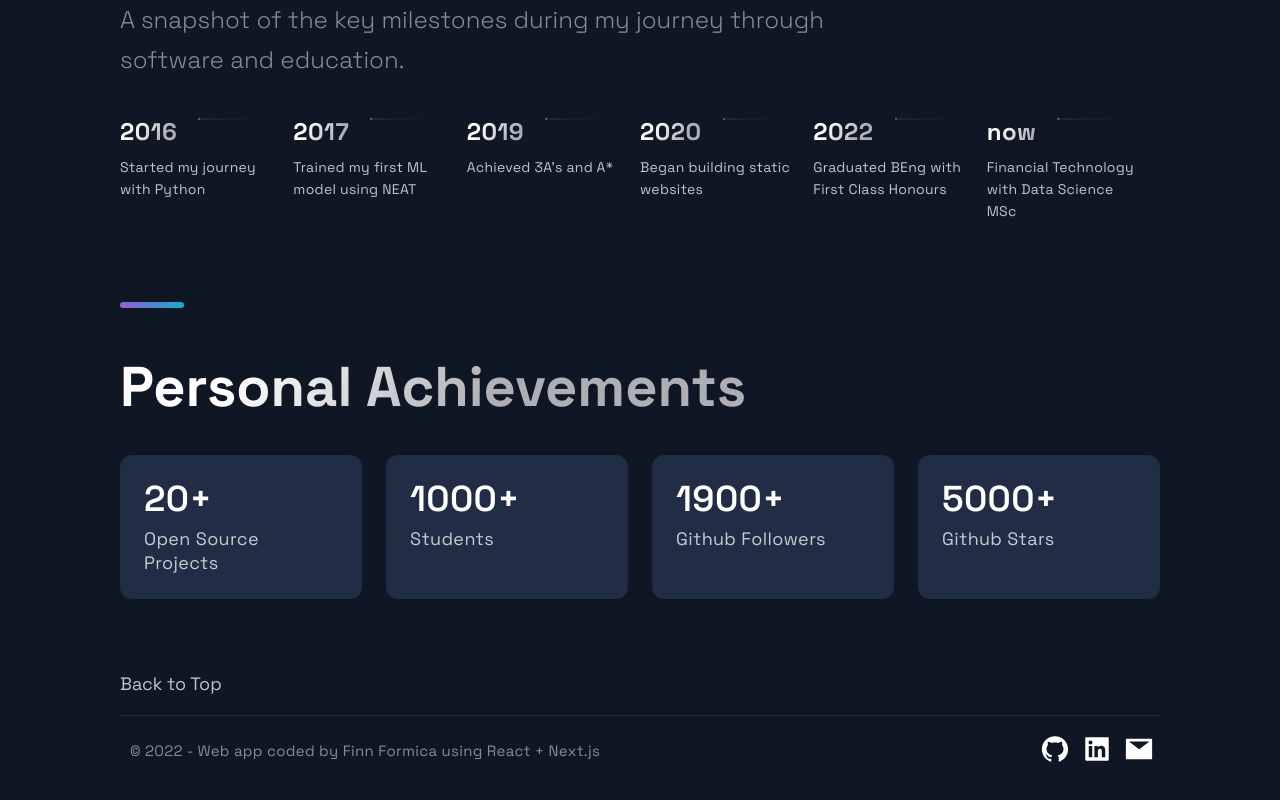
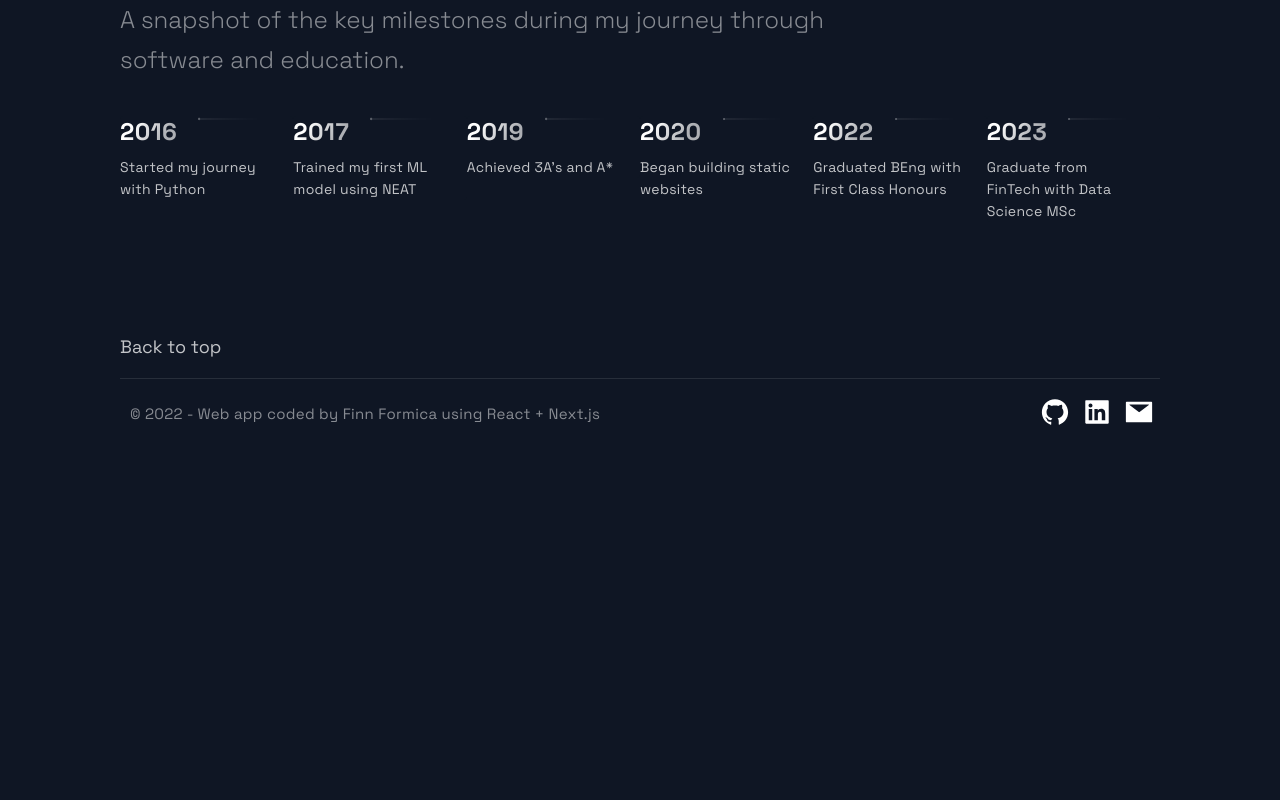
Before and after one commit to finnformica/finnformica22, a Next.js app: page / in a window 1280 px wide. Shown: the part 2473-3273 px from the top of the page. After the commit the page ends 2962 px from the top, so only its background shows below. Built offline with nearby package versions, Linux system fonts and the light colour scheme.

Commit message:
minor fixes

```diff
--- a/src/components/Footer/Footer.js
+++ b/src/components/Footer/Footer.js
@@ -31,7 +31,7 @@ const Footer = () => {
         </LinkColumn>
       </LinkList> */}
       <LinkColumn>
-        <LinkItem href="#welcome">Back to Top</LinkItem>
+        <LinkItem href="#welcome">Back to top</LinkItem>
       </LinkColumn>
       <div
         style={{
--- a/src/components/TimeLine/TimeLine.js
+++ b/src/components/TimeLine/TimeLine.js
@@ -139,7 +139,7 @@ const Timeline = () => {
           </CarouselButton>
         ))}
       </CarouselButtons>
-      <SectionDivider />
+      {/* <SectionDivider /> */}
     </Section>
   );
 };
--- a/src/constants/constants.js
+++ b/src/constants/constants.js
@@ -4,7 +4,6 @@ import {
   DiPython,
   DiJavascript,
   DiScrum,
-  DiWebplatform,
 } from "react-icons/di";
 
 import { SiSolidity } from "react-icons/si";
@@ -25,7 +24,7 @@ export const projects = [
   //     "Using React, Node.js, Express & MongoDB you'll learn how to build a Full Stack MERN Application - from start to finish. The App is called Memories and it is a simple social media app that allows users to post interesting events that happened in their lives.",
   //   image: "/images/1.png",
   //   tags: ["Mongo", "Express", "React", "Node"],
-  //   source: "https://google.com",
+  //   source: "https://first-next-app-pi.vercel.app/",
   //   github: "https://google.com",
   //   id: 1,
   // },
@@ -36,12 +35,8 @@ export const TimeLineData = [
   { year: 2017, text: "Trained my first ML model using NEAT" },
   { year: 2019, text: "Achieved 3A's and A*" },
   { year: 2020, text: "Began building static websites" },
-
-  {
-    year: 2022,
-    text: "Graduated BEng with First Class Honours",
-  },
-  { year: "now", text: "Financial Technology with Data Science MSc" },
+  { year: 2022, text: "Graduated BEng with First Class Honours" },
+  { year: 2023, text: "Graduate from FinTech with Data Science MSc" },
   // { year: "future", text: "Become a Blockchain Developer" },
 ];
 
--- a/src/pages/index.js
+++ b/src/pages/index.js
@@ -17,7 +17,7 @@ const Home = () => {
       <Projects />
       <Technologies />
       <Timeline />
-      <Acomplishments />
+      {/* <Acomplishments /> */}
     </Layout>
   );
 };
```
